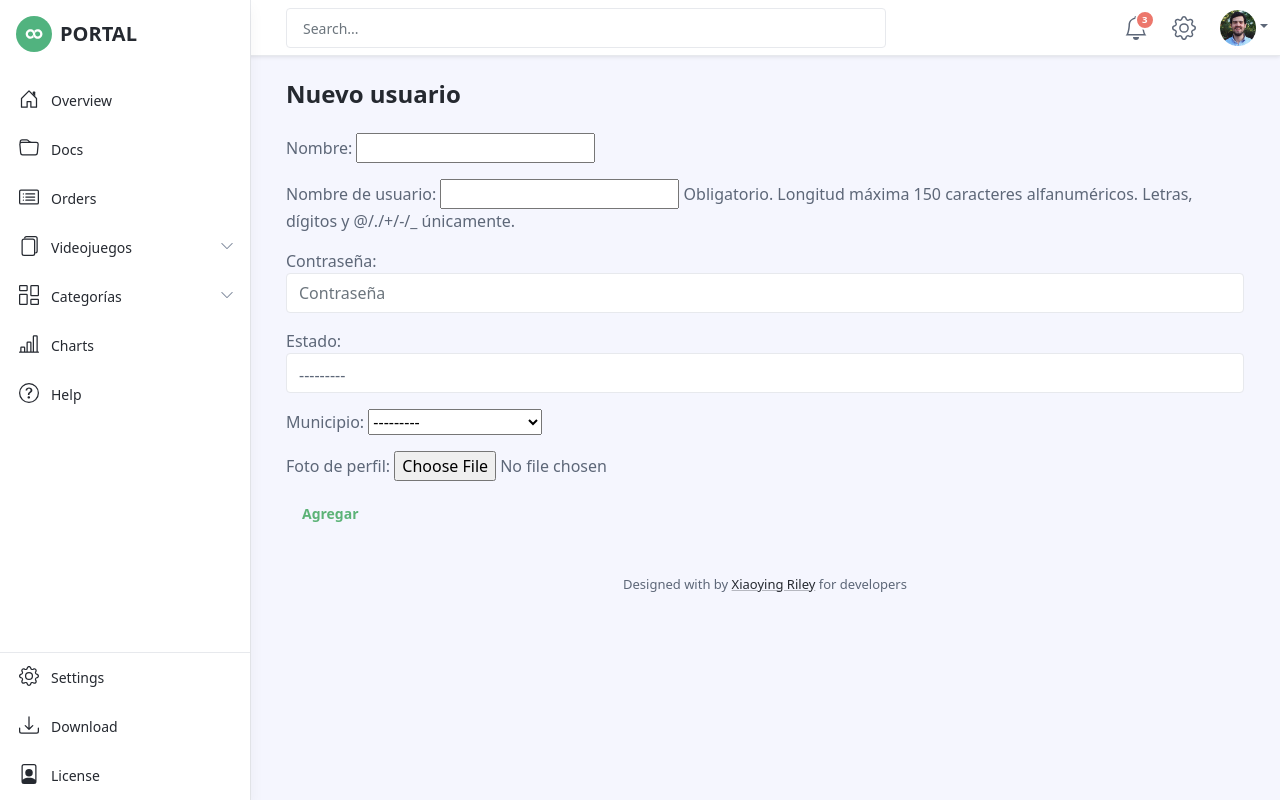
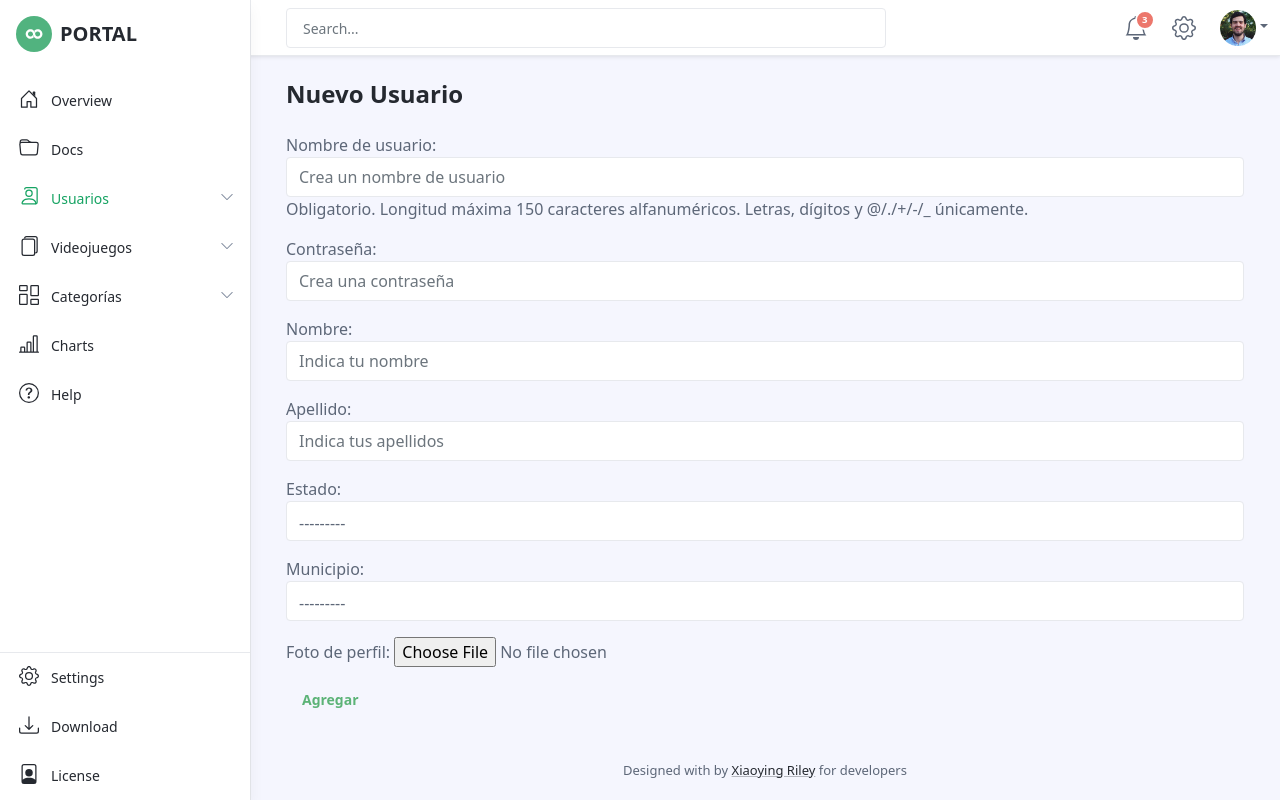
Before and after one commit to juanca1499/is-frameworks-videojuegos, a Django app: page /usuarios/nuevo/ in a window 1280 px wide. Run offline with Django 3.2, Linux system fonts and the light colour scheme; data comes from the database, SQL or seed files in the repository; some libraries are stand-ins or nearby versions.

Commit message:
Se completaron avanzó en la funcionalidades para el modelo 'Usuario'. En el dashboard se agregaron las opciones de usuarios. También se agregó el evento de que cuando se encuentre en una sección del sistema se active esta en el navbar izquierdo

```diff
--- a/usuarios/forms.py
+++ b/usuarios/forms.py
@@ -5,12 +5,19 @@ class UsuarioForm(forms.ModelForm):
     # password = forms.CharField(widget=forms.PasswordInput)
     class Meta:
         model = Usuario
-        fields = ('first_name','username','password','estado','municipio','foto')
+        fields = ('username','password','first_name','last_name','estado','municipio','foto')
 
         widgets = {
+            'username' : forms.TextInput(attrs={'class' : 'form-control',
+                                                'placeholder' : 'Crea un nombre de usuario'}),
             'password': forms.PasswordInput(attrs={'class':'form-control',
-                                                   'placeholder':'Contraseña'}),
-            'estado': forms.Select(attrs={'class':'form-control'})
+                                                   'placeholder':'Crea una contraseña'}),
+            'first_name' : forms.TextInput(attrs={'class' : 'form-control',
+                                                    'placeholder' : 'Indica tu nombre'}),
+            'last_name' : forms.TextInput(attrs={'class' : 'form-control',
+                                                 'placeholder' : 'Indica tus apellidos'}),
+            'estado' : forms.Select(attrs={'class':'form-control'}),
+            'municipio' : forms.Select(attrs={'class':'form-control'}),
         }
 
     # Para guardar la contraseña de forma segura.
--- a/usuarios/templates/usuarios/usuario_form.html
+++ b/usuarios/templates/usuarios/usuario_form.html
@@ -2,11 +2,13 @@
 {% load static %}
 
 {% block titulo %}
- {{etiqueta}} usuario
+ {{etiqueta}} Usuario
 {% endblock titulo %}
 
 {% block contenido %}
-<h1 class="app-page-title">{{etiqueta}} usuario</h1>
+<h1 class="app-page-title">{{etiqueta}} Usuario</h1>
+    <!--La propiedad enctype="multipart/form-data permite que se puedan
+    enviar imágenes a través del formulario. -->
     <form method="POST" enctype="multipart/form-data">
         {% csrf_token %}
         {{form.as_p}}
--- a/usuarios/urls.py
+++ b/usuarios/urls.py
@@ -8,11 +8,12 @@ from . import views
 app_name = 'usuarios'
 
 urlpatterns = [
+    path('lista/',views.UsuarioList.as_view(),name='lista'),
     path('nuevo/',views.NuevoUsuario.as_view(), name='nuevo'),
+    path('editar/<int:pk>',views.UsuarioActualizar.as_view(),name='editar'),
+    path('eliminar/<int:pk>',views.UsuarioEliminar.as_view(),name='eliminar'),
+    path('ver/<int:pk>',views.UsuarioDetalle.as_view(),name='ver'),
     path('municipios/',views.obtiene_municipios, name='municipio'),
-    # path('lista/', views.lista_categoria, name='lista'),
-    # path('editar/<int:id>',views.editar_categoria,name='editar'),
-    # path('eliminar/<int:id>', views.eliminar_categoria, name='eliminar'),
 ]
 
 # eliminar/<int:id> Para indicar la recepción de un
--- a/usuarios/views.py
+++ b/usuarios/views.py
@@ -1,5 +1,6 @@
 from django.shortcuts import render, get_object_or_404
-from django.views.generic.edit import CreateView
+from django.views.generic.edit import CreateView, UpdateView, DeleteView
+from django.views.generic import ListView, DetailView
 from django.urls import reverse_lazy
 from .models import Usuario, Municipio, Estado
 from .forms import UsuarioForm
@@ -9,8 +10,9 @@ class NuevoUsuario(CreateView):
     model = Usuario
     form_class = UsuarioForm
     extra_context = {'etiqueta' : 'Nuevo',
-                    'boton' : 'Agregar'}
-    success_url = reverse_lazy('videojuego:lista')
+    'boton' : 'Agregar',
+    'us_nuevo' : True}
+    success_url = reverse_lazy('usuarios:lista')
 
     def form_valid(self, form):
         user = form.save()
@@ -29,3 +31,22 @@ def obtiene_municipios(request):
         json.append({'id' : municipio.id,
                      'nombre' : municipio.nombre})
     return JsonResponse(json, safe=False)
+
+class UsuarioList(ListView):
+    model = Usuario
+    extra_context = {'us_lista' : True}
+    template_name = 'usuarios:lista'
+
+class UsuarioActualizar(UpdateView):
+    model = Usuario
+    form_class = UsuarioForm
+    extra_context = {'etiqueta' : 'Actualizar',
+                     'boton' : 'Guardar'}
+    success_url = reverse_lazy('usuarios:lista')
+
+class UsuarioEliminar(DeleteView):
+    model = Usuario
+    success_url = reverse_lazy('usuarios:lista')
+
+class UsuarioDetalle(DetailView):
+    model = Usuario
--- a/videojuego/form_categoria.py
+++ b/videojuego/form_categoria.py
@@ -5,3 +5,8 @@ class CategoriaForm(forms.ModelForm):
     class Meta:
         model = Categoria
         fields = '__all__'
+
+        widgets = {
+            'nombre' : forms.TextInput(attrs={'class' : 'form-control',
+                                              'placeholder' : 'Nombre de la categoría'})
+        }
--- a/videojuego/templates/dashboard.html
+++ b/videojuego/templates/dashboard.html
@@ -194,25 +194,33 @@
 						         </span>
 		                         <span class="nav-link-text">Docs</span>
 					        </a><!--//nav-link-->
-					    </li><!--//nav-item-->
-					    <li class="nav-item">
+							<li class="nav-item has-submenu">
 								<!--//Bootstrap Icons: https://icons.getbootstrap.com/ -->
-					        <a class="nav-link" href="orders.html">
+								<a class="nav-link submenu-toggle {% if us_nuevo or us_lista %} active {% endif %}" href="#" data-toggle="collapse" data-target="#submenu-us" aria-expanded="false" aria-controls="submenu-1">
 									<span class="nav-icon">
-						        <svg width="1em" height="1em" viewBox="0 0 16 16" class="bi bi-card-list" fill="currentColor" xmlns="http://www.w3.org/2000/svg">
-  <path fill-rule="evenodd" d="M14.5 3h-13a.5.5 0 0 0-.5.5v9a.5.5 0 0 0 .5.5h13a.5.5 0 0 0 .5-.5v-9a.5.5 0 0 0-.5-.5zm-13-1A1.5 1.5 0 0 0 0 3.5v9A1.5 1.5 0 0 0 1.5 14h13a1.5 1.5 0 0 0 1.5-1.5v-9A1.5 1.5 0 0 0 14.5 2h-13z"/>
-  <path fill-rule="evenodd" d="M5 8a.5.5 0 0 1 .5-.5h7a.5.5 0 0 1 0 1h-7A.5.5 0 0 1 5 8zm0-2.5a.5.5 0 0 1 .5-.5h7a.5.5 0 0 1 0 1h-7a.5.5 0 0 1-.5-.5zm0 5a.5.5 0 0 1 .5-.5h7a.5.5 0 0 1 0 1h-7a.5.5 0 0 1-.5-.5z"/>
-  <circle cx="3.5" cy="5.5" r=".5"/>
-  <circle cx="3.5" cy="8" r=".5"/>
-  <circle cx="3.5" cy="10.5" r=".5"/>
+									<!--//Bootstrap Icons: https://icons.getbootstrap.com/ -->
+									<svg width="1em" height="1em" viewBox="0 0 16 16" class="bi bi-files" fill="currentColor" xmlns="http://www.w3.org/2000/svg">
+		  <path fill-rule="evenodd" d="M8 8a3 3 0 1 0 0-6 3 3 0 0 0 0 6zm2-3a2 2 0 1 1-4 0 2 2 0 0 1 4 0zm4 8c0 1-1 1-1 1H3s-1 0-1-1 1-4 6-4 6 3 6 4zm-1-.004c-.001-.246-.154-.986-.832-1.664C11.516 10.68 10.289 10 8 10c-2.29 0-3.516.68-4.168 1.332-.678.678-.83 1.418-.832 1.664h10z"/>
+		  <path d="M6 0h7a2 2 0 0 1 2 2v10a2 2 0 0 1-2 2v-1a1 1 0 0 0 1-1V2a1 1 0 0 0-1-1H6a1 1 0 0 0-1 1H4a2 2 0 0 1 2-2z"/>
 		</svg>
 									 </span>
-		                         <span class="nav-link-text">Orders</span>
+									 <span class="nav-link-text">Usuarios</span>
+									 <span class="submenu-arrow">
+										 <svg width="1em" height="1em" viewBox="0 0 16 16" class="bi bi-chevron-down" fill="currentColor" xmlns="http://www.w3.org/2000/svg">
+		  <path fill-rule="evenodd" d="M1.646 4.646a.5.5 0 0 1 .708 0L8 10.293l5.646-5.647a.5.5 0 0 1 .708.708l-6 6a.5.5 0 0 1-.708 0l-6-6a.5.5 0 0 1 0-.708z"/>
+		</svg>
+									 </span><!--//submenu-arrow-->
 								</a><!--//nav-link-->
+								<div id="submenu-us" class="collapse submenu submenu-us" data-parent="#menu-accordion">
+									<ul class="submenu-list list-unstyled">
+										<li class="submenu-item"><a class="submenu-link" href="{% url 'usuarios:lista' %}">Lista</a></li>
+										<li class="submenu-item"><a class="submenu-link" href="{% url 'usuarios:nuevo' %}">Agregar</a></li>
+									</ul>
+								</div>
 							</li><!--//nav-item-->
 					    <li class="nav-item has-submenu">
 					        <!--//Bootstrap Icons: https://icons.getbootstrap.com/ -->
-					        <a class="nav-link submenu-toggle {% if vj_nuevo %} active{% endif %}" href="#" data-toggle="collapse" data-target="#submenu-1" aria-expanded="false" aria-controls="submenu-1">
+					        <a class="nav-link submenu-toggle {% if vj_nuevo or vj_lista %} active {% endif %}" href="#" data-toggle="collapse" data-target="#submenu-1" aria-expanded="false" aria-controls="submenu-1">
 						        <span class="nav-icon">
 						        <!--//Bootstrap Icons: https://icons.getbootstrap.com/ -->
 						        <svg width="1em" height="1em" viewBox="0 0 16 16" class="bi bi-files" fill="currentColor" xmlns="http://www.w3.org/2000/svg">
@@ -236,7 +244,7 @@
 					    </li><!--//nav-item-->
 					    <li class="nav-item has-submenu">
 					        <!--//Bootstrap Icons: https://icons.getbootstrap.com/ -->
-					        <a class="nav-link submenu-toggle" href="#" data-toggle="collapse" data-target="#submenu-2" aria-expanded="false" aria-controls="submenu-2">
+					        <a class="nav-link submenu-toggle {% if cat_nuevo or cat_lista %} active {% endif %}" href="#" data-toggle="collapse" data-target="#submenu-2" aria-expanded="false" aria-controls="submenu-2">
 						        <span class="nav-icon">
 						        <!--//Bootstrap Icons: https://icons.getbootstrap.com/ -->
 						        <svg width="1em" height="1em" viewBox="0 0 16 16" class="bi bi-columns-gap" fill="currentColor" xmlns="http://www.w3.org/2000/svg">
--- a/videojuego/templates/videojuego/videojuego_confirm_delete.html
+++ b/videojuego/templates/videojuego/videojuego_confirm_delete.html
@@ -1,3 +1,5 @@
+<!--WARNING! DEPRECATED FILE-->
+
 {% extends 'dashboard.html' %}
 
 {% block titulo %}
--- a/videojuego/templates/videojuego/videojuego_detail.html
+++ b/videojuego/templates/videojuego/videojuego_detail.html
@@ -8,7 +8,7 @@ Detalle del videojuego {{object.title}}
     <h1>Título: {{object.titulo}}</h1>
     <h3>Categoría: {{object.categoria}}</h3>
     <h3>Año: {{object.anio}}</h3>
-    <h3>Precio: ${{object.precio}}</h3>
+    <h3>Precio: {{object.precio}}</h3>
     {% if object.descripcion %}
     <div>
         <h3> Descripción: {{object.descripcion}} </h3>
```
Also changed, not shown: usuarios/templates/usuarios/usuario_detail.html (added, +19 -0 lines), usuarios/templates/usuarios/usuario_list.html (renamed from videojuego/templates/videojuego/videojuego_list.html, +23 -17 lines), videojuego/views.py (+5 -2 lines), db.sqlite3, media/perfiles/BDay.png (added), media/perfiles/codigo-ascii.png (added). Lines whose indentation alone changed are shown as unchanged.
